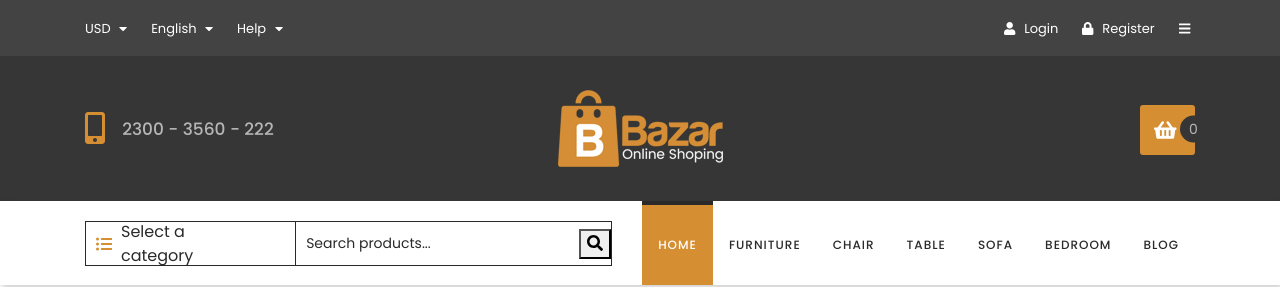
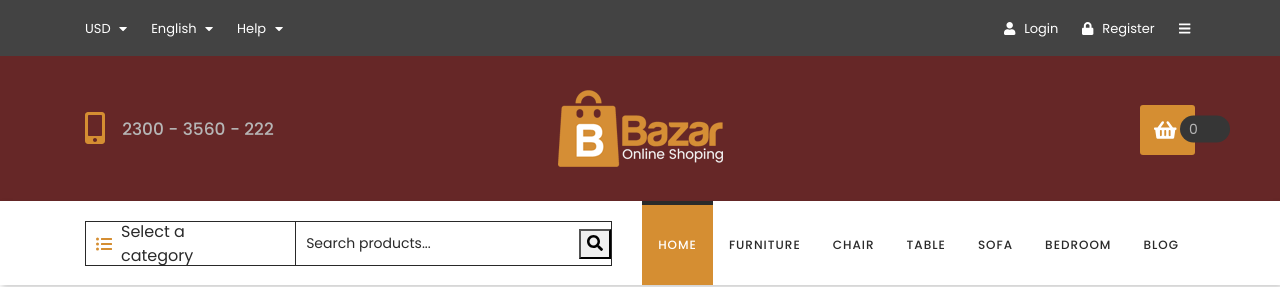
Before and after one commit to Varenthein/WDP-2106-02, a React (Create React App) app: page /shop/1 in a window 1280 px wide. Shown: the top 287 px of the page. Built offline with nearby package versions, Linux system fonts and the light colour scheme.

Commit message:
Change header color

```diff
--- a/src/styles/settings.scss
+++ b/src/styles/settings.scss
@@ -18,6 +18,7 @@ $charcoal: #292929;
 $whippedCream: #e2e2e2;
 $stone: #434343;
 $black: #0000;
+$header: #662727;
 
 /******** LIST OF COLOURS BY COMPONENT ********/
 //other files are usable
@@ -90,7 +91,7 @@ $newfurniture-link-bcg: $meadow;
 $newfurniture-link-active-hover: $orange;
 
 /* CompanyClaim Component */
-$companyclaim-bcg: $darkGrey;
+$companyclaim-bcg: $header;
 
 $companyclaim-phonenumber-text: $ivory;
 $companyclaim-phonenumber-icon: $orange;
```
